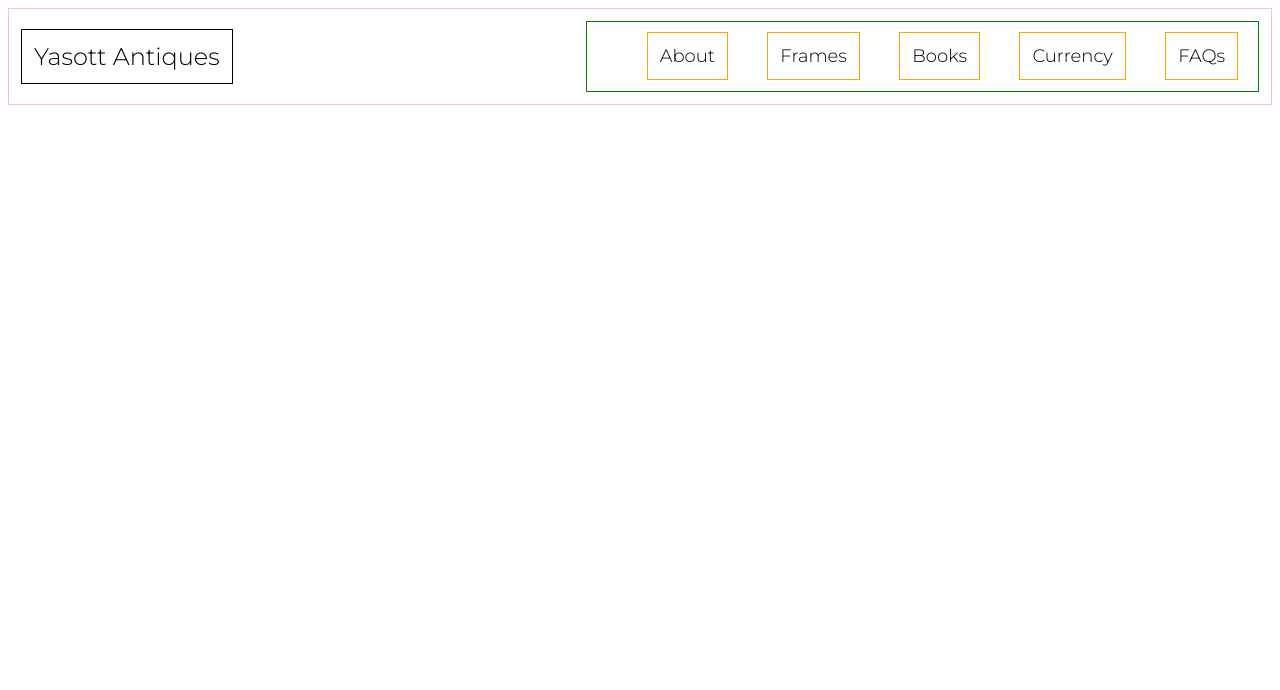
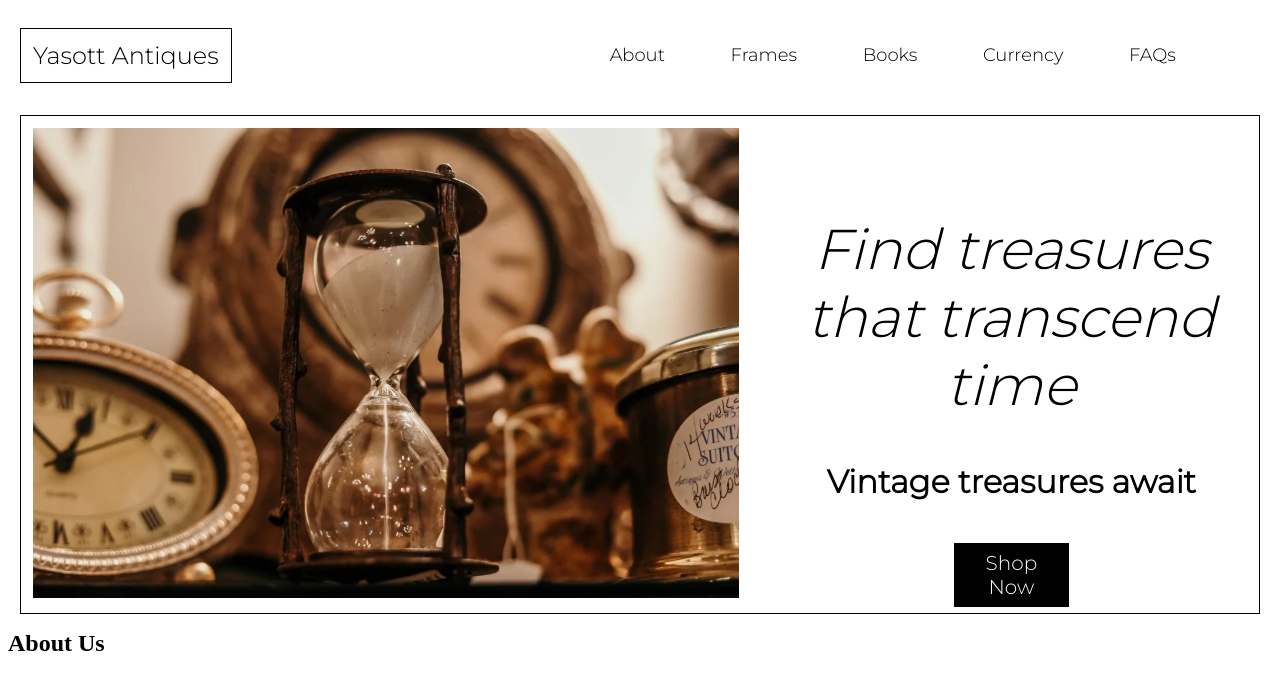
Before and after one commit to scottgirling/antiques, a plain HTML site: page index.html in a window 1280 px wide. Drawn offline with Linux system fonts and the light colour scheme.

Commit message:
landing page

```diff
--- a/index.html
+++ b/index.html
@@ -7,6 +7,8 @@
         <link href="https://fonts.googleapis.com/css2?family=Montserrat:wght@300&display=swap" rel="stylesheet">
     </head>
 
+    <!-- navigation section -->
+
     <body>
         <div>
             <nav id="navigation">
@@ -14,7 +16,7 @@
                     <h1>Yasott Antiques</h1>
                 </div>
                 <ul>
-                    <li>About</li>
+                    <li><a href="#about">About</a></li>
                     <li>Frames</li>
                     <li>Books</li>
                     <li>Currency</li>
@@ -22,5 +24,24 @@
                 </ul>
             </nav>
         </div>
+
+        <!-- landing section -->
+
+        <div id="landing">
+            <div id="landing-left">
+                <img id="landing-image" src="./resources/images/landingimage.webp">
+            </div>
+            <div id="landing-right">
+                <h1><em>Find treasures that transcend time</em></h1>
+                <h4>Vintage treasures await</h4>
+                <p>Shop Now</p>
+            </div>
+        </div>
+
+        <!-- about section -->
+
+        <div id="about">
+            <h1>About Us</h1>
+        </div>
     </body>
 </html>
--- a/resources/css/style.css
+++ b/resources/css/style.css
@@ -10,7 +10,6 @@ body {
     display: flex;
     justify-content: space-between;
     font-family: 'Montserrat', sans-serif;
-    border: 1px solid pink;
 }
 
 nav h1 {
@@ -22,17 +21,70 @@ nav h1 {
 }
 
 nav ul {
-    border: 1px solid green;
     display: flex;
     justify-content: space-between;
     width: 50%;
-    margin-right: 12px;
+    margin-right: 5%;
 }
 
 nav li {
     display: inline-block;
     font-size: 150%;
-    border: 1px solid orange;
     padding: 12px;
     margin: auto;
 }
+
+nav a:link, visited, hover, active {
+    color: black;
+    text-decoration: none;
+}
+
+#landing {
+    margin: 12px;
+    border: 1px solid black;
+    display: flex;
+    font-family: 'Montserrat', sans-serif;
+}
+
+#landing-left {
+    width: 60%;
+}
+
+#landing-image {
+    width: 95%;
+    margin: 12px;
+}
+
+#landing-right {
+    width: 40%;
+    margin-top: 5%;
+}
+
+#landing-right h1 {
+    font-size: 56px;
+    text-align: center;
+    font-weight: 400;
+}
+
+#landing-right h4 {
+    font-size: 32px;
+    font-weight: 600;
+    text-align: center;
+}
+
+#landing-right p {
+    font-size: 20px;
+    text-align: center;
+    background-color: black;
+    color: white;
+    width: 20%;
+    padding: 8px;
+    margin: auto;
+}
+
+#landing-right p:hover {
+    background-color: white;
+    color: black;
+    border: 1px solid black;
+    transition: all .4s linear;
+}
```
Also changed, not shown: resources/images/landingimage.webp (added).
